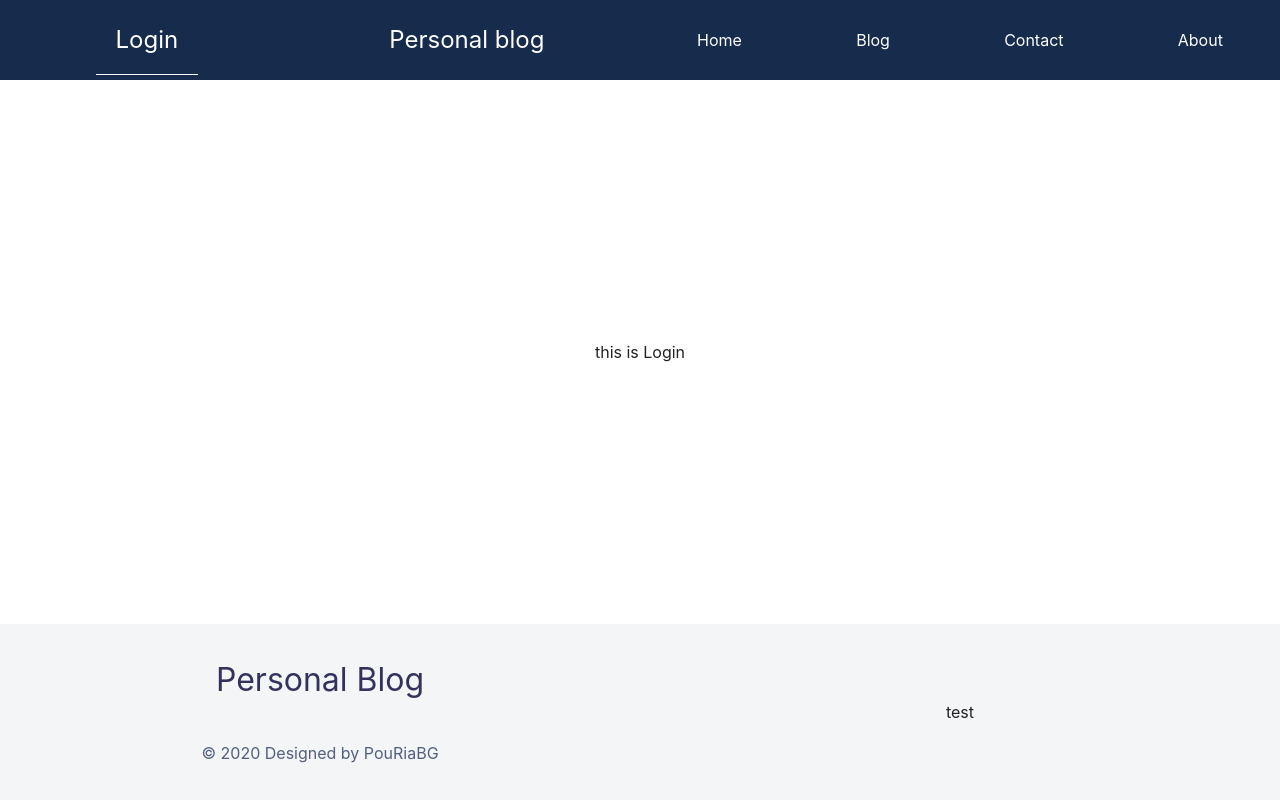
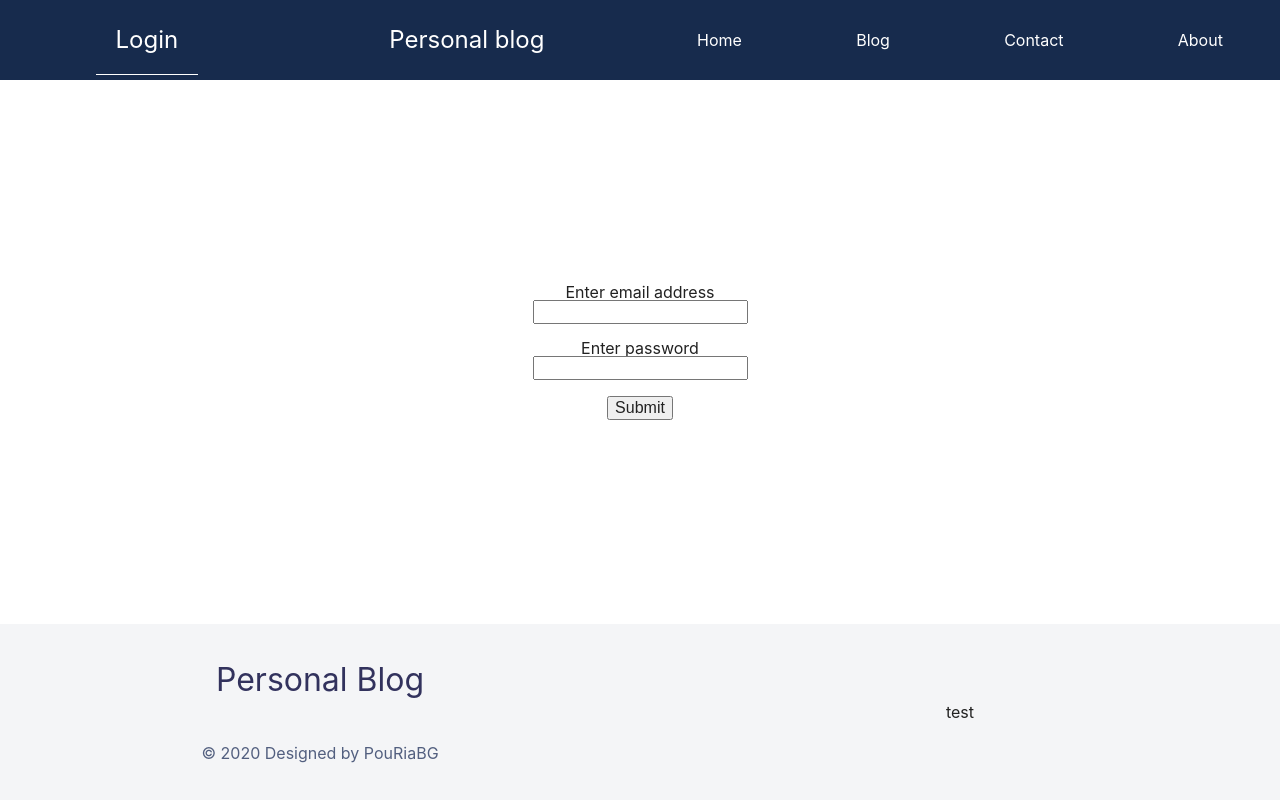
Before and after one commit to PouRiaBG/Personal-blog, a React (Create React App) app in the folder personal-blog/: page /login in a window 1280 px wide. Built offline with nearby package versions, Linux system fonts and the light colour scheme.

Commit message:
extend login and navigation

```diff
--- a/personal-blog/package.json
+++ b/personal-blog/package.json
@@ -17,6 +17,7 @@
     "@types/react-dom": "^16.9.0",
     "@types/react-router-dom": "^5.1.5",
     "@types/styled-components": "^5.1.3",
+    "formik": "^2.1.5",
     "react": "^16.13.1",
     "react-dom": "^16.13.1",
     "react-router": "^5.2.0",
--- a/personal-blog/src/Routes/routes.ts
+++ b/personal-blog/src/Routes/routes.ts
@@ -2,7 +2,7 @@ import Home from '../pages/Home/Home';
 import Blog from '../pages/Blog';
 import Contact from '../pages/Contact';
 import About from '../pages/About';
-import Login from '../pages/Login';
+import Login from '../pages/Login/Login';
 import NotFound from '../pages/NotFound/NotFound404';
 
 
--- a/personal-blog/src/components/Navigation/Navigation.tsx
+++ b/personal-blog/src/components/Navigation/Navigation.tsx
@@ -2,15 +2,16 @@ import React from 'react'
 import {NavLink} from 'react-router-dom'
 import {Navigation ,H1} from '../../styles/elements'
 import {links} from '../../Routes/links'
+import {useAuthContext} from '../../hooks/useAuthContext'
 
 const Nav:React.FC = (props)=>{
-
+    const Auth = useAuthContext()
     return (
      <Navigation>
          <section className="nav-section">
              <H1>
-                 <NavLink to="/login" activeClassName="underline">
-                    Login
+                 <NavLink exact={true} to={Auth ? "/blog" : "/login"} activeClassName="underline">
+                    {Auth ? "Welcome" : "Login"}
                  </NavLink>
 
              </H1>
--- a/personal-blog/src/pages/Login.tsx
+++ /dev/null
@@ -1,11 +0,0 @@
-import React from 'react';
-import { MainSection } from '../styles/elements'
-const Login = ()=>{
-    return (
-        <MainSection>
-            this is Login
-        </MainSection>
-    )
-}
-
-export default Login
--- /dev/null
+++ b/personal-blog/src/pages/Login/Login.tsx
@@ -0,0 +1,82 @@
+import React from 'react';
+import { MainSection } from '../../styles/elements'
+import {Section} from './style'
+import {useFormik } from 'formik'
+import { useAuthDispatch } from '../../hooks/useAuthDispatch';
+import {useHistory} from 'react-router-dom'
+
+interface IninitailValue {
+    email? : string ,
+    password? : string
+}
+
+const Login = ()=>{
+
+    const setLogin:any = useAuthDispatch()
+    const history = useHistory()
+
+    const validate = (values:IninitailValue)=>{
+        const errors:IninitailValue = {}
+
+        if (!values.email) {
+            errors.email = 'Required';
+          } else if (!/^[A-Z0-9._%+-]+@[A-Z0-9.-]+\.[A-Z]{2,4}$/i.test(values.email)) {
+            errors.email = 'Invalid email address';
+        }
+
+        if(!values.password){
+            errors.password = "Required"
+        }else if(values.password.length < 5){
+            errors.password = "Password should be bigger than 5"
+        }
+
+
+        return errors;
+
+    }
+
+    const formik = useFormik({
+        initialValues : {
+            email : '',
+            password : ''
+        },
+        validate,
+        onSubmit: values => {
+           if(values.email === "admin@gmail.com" || values.password === "admin"){
+              setLogin(true)
+              history.push("/blog")
+           }
+        },
+    })
+
+
+    return (
+        <MainSection>
+           <Section>
+           <form onSubmit={formik.handleSubmit} noValidate>
+                <label htmlFor="email">Enter email address</label>
+                   <input
+                    type="email"
+                    name="email"
+                    onChange={formik.handleChange}
+                    value={formik.values.email}
+                    id="email"/>
+                    {formik.errors.email ? <span>{formik.errors.email}</span> : null}
+                <br/>
+                <label htmlFor="password">Enter password</label>
+                    <input
+                    type="password"
+                    id="password"
+                    onChange={formik.handleChange}
+                    value={formik.values.password}
+                    name="password" />
+                    {formik.errors.password ? <span>{formik.errors.password}</span> : null}
+                    <br/>
+                <button type="submit">Submit</button>
+             </form>
+           </Section>
+        </MainSection>
+    )
+}
+
+export default Login
--- /dev/null
+++ b/personal-blog/src/pages/Login/style.ts
@@ -0,0 +1,14 @@
+import styled from 'styled-components';
+
+export const Section = styled.div`
+    width : 50%;
+    height : 15rem;
+    display : flex;
+    justify-content : center;
+    form {
+        display : flex;
+        flex-direction : column;
+        justify-content : center;
+        align-items : center;
+    }
+`
```
Also changed, not shown: 1 other file (tests, documents, lock files or other folders).
